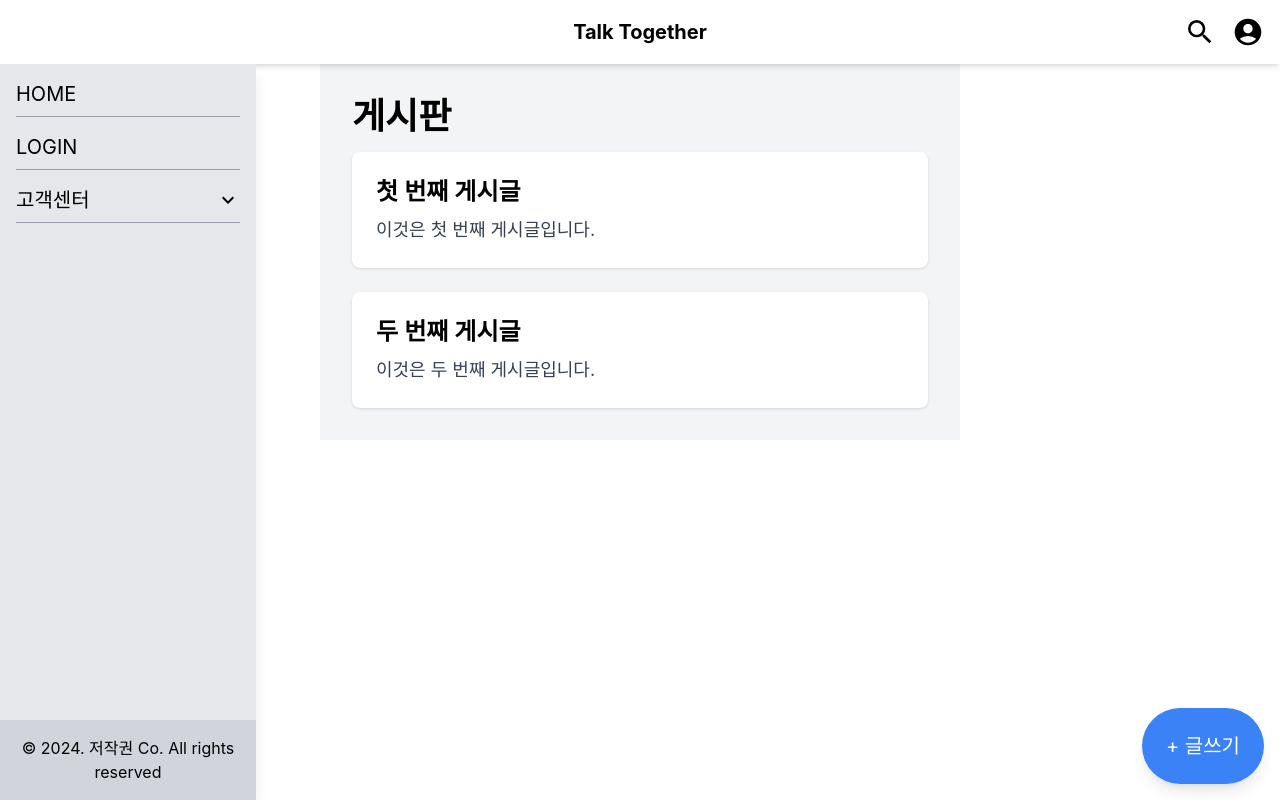
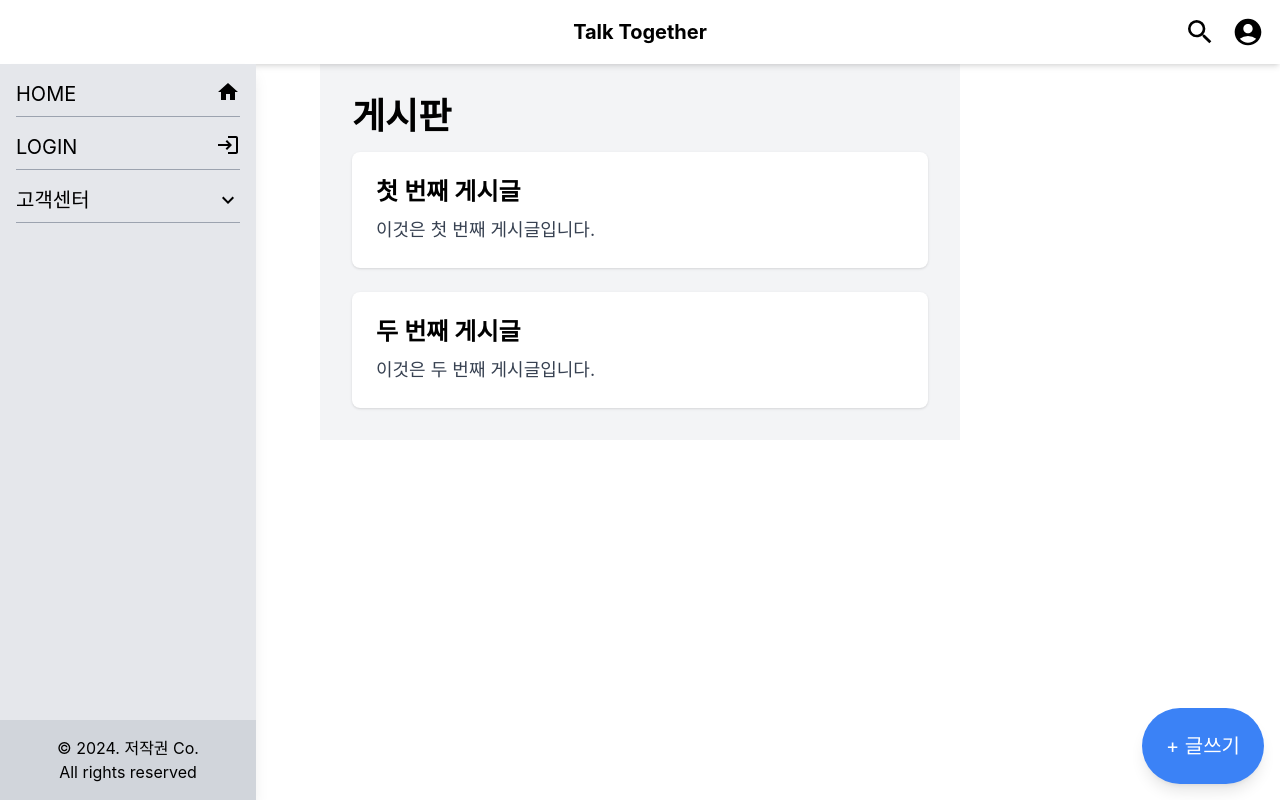
Before and after one commit to wallarin/my-board-app, a React (Create React App) app: page / in a window 1280 px wide. Built offline with nearby package versions, Linux system fonts and the light colour scheme; a web font is replaced by a local one.

Commit message:
Router 추가 및 Home 아이콘 등 추가

```diff
--- a/package.json
+++ b/package.json
@@ -13,6 +13,7 @@
     "react": "^18.3.1",
     "react-dom": "^18.3.1",
     "react-icons": "^5.3.0",
+    "react-router-dom": "^6.26.2",
     "react-scripts": "5.0.1",
     "web-vitals": "^2.1.4"
   },
@@ -23,7 +24,6 @@
     "eject": "react-scripts eject",
     "deploy": "gh-pages -d build"
   },
-  "homepage": "https://wallarin.github.io/my-board-app/",
   "eslintConfig": {
     "extends": [
       "react-app",
--- a/src/App.js
+++ b/src/App.js
@@ -1,6 +1,7 @@
 import Header from "./components/Header/Header";
 import SidebarMenu from "./components/Sidebar/SidebarMenu";
 import React, { useState } from 'react';
+import { BrowserRouter as Router, Route, Routes } from 'react-router-dom';
 
 function App() {
 
@@ -23,13 +24,18 @@ function App() {
     };
 
     return (
+        <Router>
             <div className="App min-w-[375px] min-h-[667px]">
+
                 <div className='relative'>
                     <Header toggleMenu={toggleMenu} isOpen={isOpen} setIsOpen={setIsOpen} onSearchToggle={toggleSearch} isSearchOpen={isSearchOpen} setIsSearchOpen={setIsSearchOpen} />
                     <SidebarMenu isOpen={isOpen} isSearchOpen={isSearchOpen} />
                     {isOpen && <div className="fixed" onClick={toggleMenu} />}
                 </div>
                 <div className="flex-grow p-4 bg-gray-100 overflow-auto lg:w-1/2 2xl:w-3/4 mx-auto">
+                    <Routes>
+                        <Route path="/"
+                            element={
                                 <div className="max-w-full lg:max-w-4xl mx-auto p-4 bg-gray-100 min-h-full">
                                     <h1 className="text-2xl lg:text-4xl font-bold mb-4">게시판</h1>
 
@@ -46,8 +52,11 @@ function App() {
                                         + 글쓰기
                                     </button>
                                 </div>
+                            } />
+                    </Routes>
                 </div>
             </div>
+        </Router>
     );
 }
 
--- a/src/components/Header/Header.js
+++ b/src/components/Header/Header.js
@@ -1,6 +1,7 @@
 import { MdMenu, MdSearch, MdAccountCircle, MdClose } from 'react-icons/md';
 import { GoChevronRight } from "react-icons/go";
 import React, { useState } from 'react';
+import { Link } from 'react-router-dom';
 
 const Header = ({ toggleMenu, isOpen, setIsOpen, onSearchToggle, isSearchOpen, setIsSearchOpen }) => {
 
@@ -21,7 +22,9 @@ const Header = ({ toggleMenu, isOpen, setIsOpen, onSearchToggle, isSearchOpen, s
                     )}
                 </button>
 
-                <h1 className={`text-xl font-bold lg:absolute lg:left-1/2 lg:transform lg:-translate-x-1/2 ${isSearchOpen ? 'lg:top-1/4' : 'lg:top-2/4'} lg:-translate-y-1/2`}>Talk Together</h1>
+                <Link to="/" className={`text-xl font-bold lg:absolute lg:left-1/2 lg:transform lg:-translate-x-1/2 ${isSearchOpen ? 'lg:top-1/4' : 'lg:top-2/4'} lg:-translate-y-1/2`}>
+                    Talk Together
+                </Link>
 
                 <div className="flex space-x-4 lg:hidden">
                     <button onClick={toggleSearch}>
--- a/src/components/Sidebar/SidebarMenu.js
+++ b/src/components/Sidebar/SidebarMenu.js
@@ -1,6 +1,6 @@
 import React, { useState, useRef, useEffect } from 'react';
-import { MdExpandMore, MdExpandLess } from 'react-icons/md';
-import { FaArrowUp, FaArrowDown } from 'react-icons/fa';
+import { MdExpandMore, MdExpandLess, MdArrowDropDown, MdArrowDropUp, MdHome, MdLogin } from 'react-icons/md';
+import { Link } from 'react-router-dom';
 
 const SidebarMenu = ({ isOpen, onClose, isSearchOpen }) => {
     const [isCustomerCenterOpen, setIsCustomerCenterOpen] = useState(false);
@@ -36,13 +36,13 @@ const SidebarMenu = ({ isOpen, onClose, isSearchOpen }) => {
             <nav className="flex flex-col h-full">
                 {showScrollUp && (
                     <div className="flex justify-center items-center p-2 bg-gray-400">
-                        <FaArrowUp className="w-6 h-6" />
+                        <MdArrowDropUp className="w-6 h-6" />
                     </div>
                 )}
 
                 <div ref={contentRef} onScroll={handleScroll} className="flex-1 overflow-y-auto p-4 space-y-4">
-                    <a href="#" className="text-xl border-b border-gray-400 pb-2 break-words block">HOME</a>
-                    <a href="#" className="text-xl border-b border-gray-400 pb-2 break-words block">LOGIN</a>
+                    <Link to="/" className="flex justify-between text-xl border-b border-gray-400 pb-2 break-words block">HOME <MdHome className='w-6 h-6'/></Link>
+                    <Link to="/login" className="flex justify-between text-xl border-b border-gray-400 pb-2 break-words block">LOGIN <MdLogin className='w-6 h-6'/></Link>
                     <div className="border-b border-gray-400">
                         <button
                             onClick={toggleCustomerCenter}
@@ -63,12 +63,12 @@ const SidebarMenu = ({ isOpen, onClose, isSearchOpen }) => {
 
                 {showScrollDown && (
                     <div className="flex justify-center items-center p-2 bg-gray-400">
-                        <FaArrowDown className="w-6 h-6" />
+                        <MdArrowDropDown className="w-6 h-6" />
                     </div>
                 )}
 
                 <footer className="p-4 bg-gray-300 text-center">
-                    <p>© 2024. 저작권 Co. All rights reserved</p>
+                    <p>© 2024. 저작권 Co. <br/>All rights reserved</p>
                 </footer>
             </nav>
         </div>
```
Also changed, not shown: 1 other file (tests, documents, lock files or other folders). Lines whose indentation alone changed are shown as unchanged.
